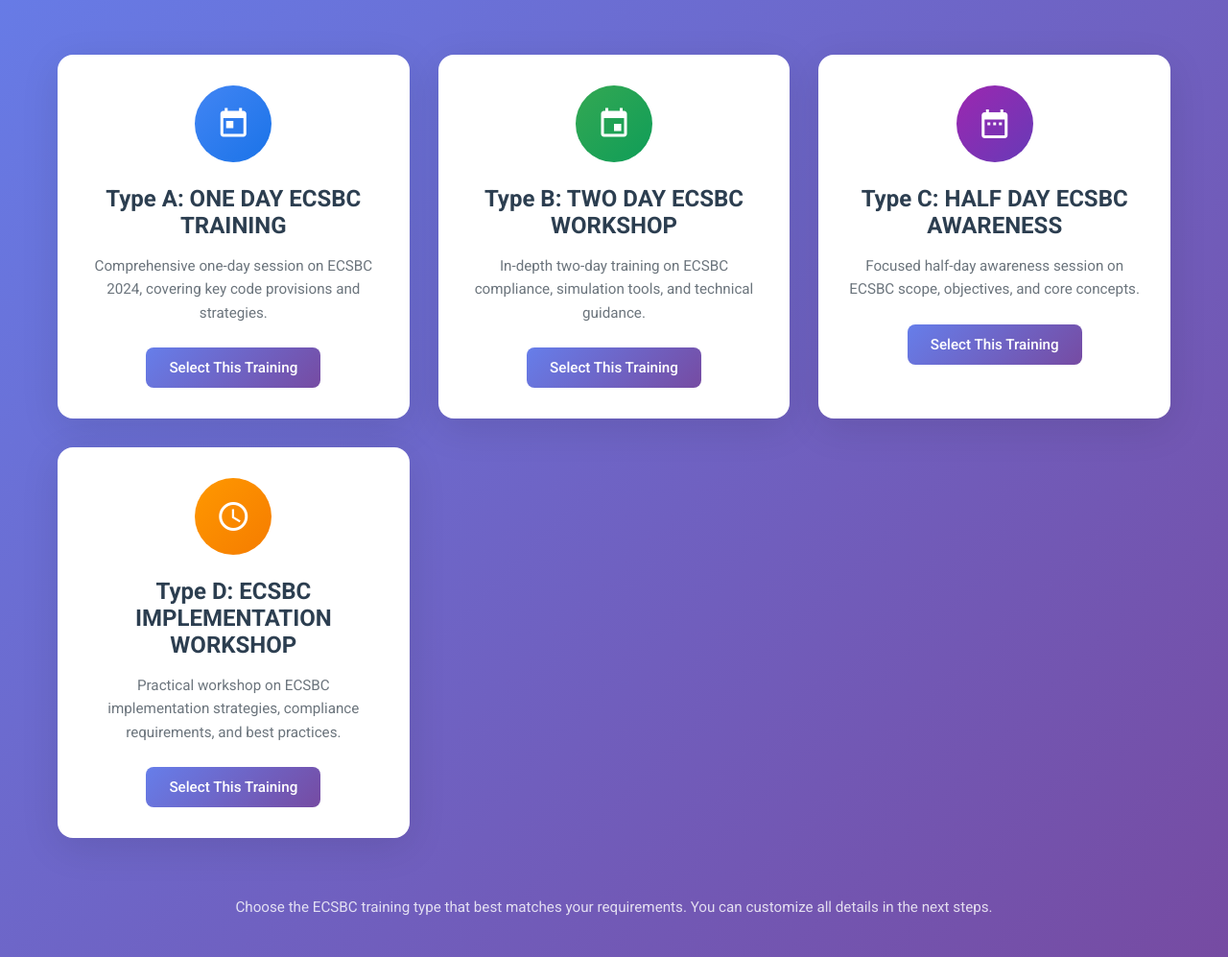
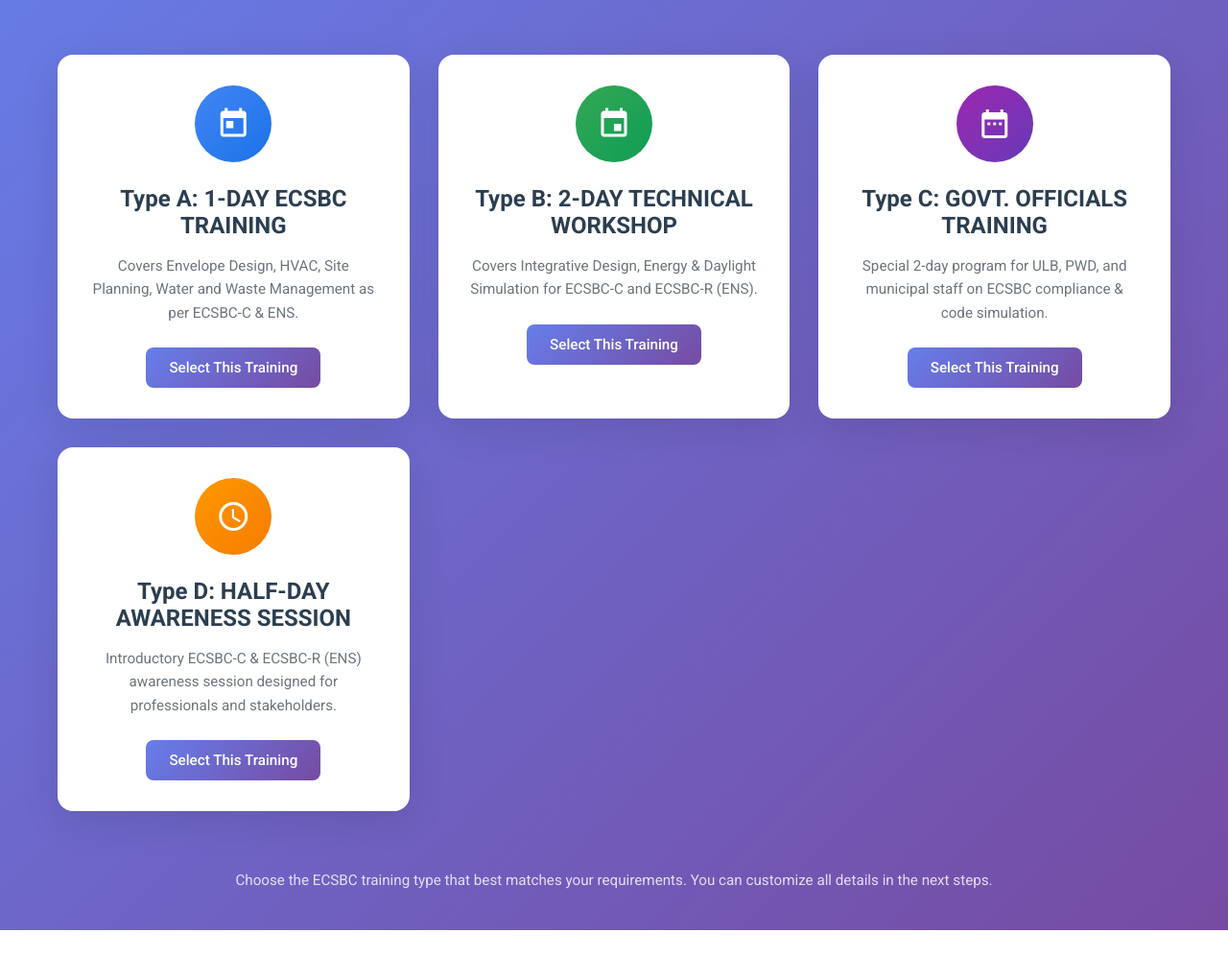
Before and after one commit to YugalSingh1234/training-report-generator, a Flask app: page / in a window 1280 px wide. Shown: the part 139-1136 px from the top of the page at 96% size. After the commit the page ends 1108 px from the top, so only its background shows below. Run offline with Flask 3, Linux system fonts and the light colour scheme.

Commit message:
Small update related to content

```diff
--- a/templates/home.html
+++ b/templates/home.html
@@ -21,9 +21,9 @@
                 <div class="card-icon blue">
                     <span class="material-icons">today</span>
                 </div>
-                <h3 class="card-title">Type A: ONE DAY ECSBC TRAINING</h3>
+                <h3 class="card-title">Type A: 1-DAY ECSBC TRAINING</h3>
                 <p class="card-description">
-                    Comprehensive one-day session on ECSBC 2024, covering key code provisions and strategies.
+                    Covers Envelope Design, HVAC, Site Planning, Water and Waste Management as per ECSBC-C & ENS.
                 </p>
                 <a href="{{ url_for('type_a.form') }}" class="btn btn-primary">Select This Training</a>
             </div>
@@ -33,9 +33,9 @@
                 <div class="card-icon green">
                     <span class="material-icons">event</span>
                 </div>
-                <h3 class="card-title">Type B: TWO DAY ECSBC WORKSHOP</h3>
+                <h3 class="card-title">Type B: 2-DAY TECHNICAL WORKSHOP</h3>
                 <p class="card-description">
-                    In-depth two-day training on ECSBC compliance, simulation tools, and technical guidance.
+                    Covers Integrative Design, Energy & Daylight Simulation for ECSBC-C and ECSBC-R (ENS).
                 </p>
                 <a href="{{ url_for('type_b.form') }}" class="btn btn-primary">Select This Training</a>
             </div>
@@ -45,9 +45,9 @@
                 <div class="card-icon purple">
                     <span class="material-icons">date_range</span>
                 </div>
-                <h3 class="card-title">Type C: HALF DAY ECSBC AWARENESS</h3>
+                <h3 class="card-title">Type C: GOVT. OFFICIALS TRAINING</h3>
                 <p class="card-description">
-                    Focused half-day awareness session on ECSBC scope, objectives, and core concepts.
+                    Special 2-day program for ULB, PWD, and municipal staff on ECSBC compliance & code simulation.
                 </p>
                 <a href="{{ url_for('type_c.form') }}" class="btn btn-primary">Select This Training</a>
             </div>
@@ -57,9 +57,9 @@
                 <div class="card-icon orange">
                     <span class="material-icons">schedule</span>
                 </div>
-                <h3 class="card-title">Type D: ECSBC IMPLEMENTATION WORKSHOP</h3>
+                <h3 class="card-title">Type D: HALF-DAY AWARENESS SESSION</h3>
                 <p class="card-description">
-                    Practical workshop on ECSBC implementation strategies, compliance requirements, and best practices.
+                    Introductory ECSBC-C & ECSBC-R (ENS) awareness session designed for professionals and stakeholders.
                 </p>
                 <a href="{{ url_for('type_d.form') }}" class="btn btn-primary">Select This Training</a>
             </div>
```
